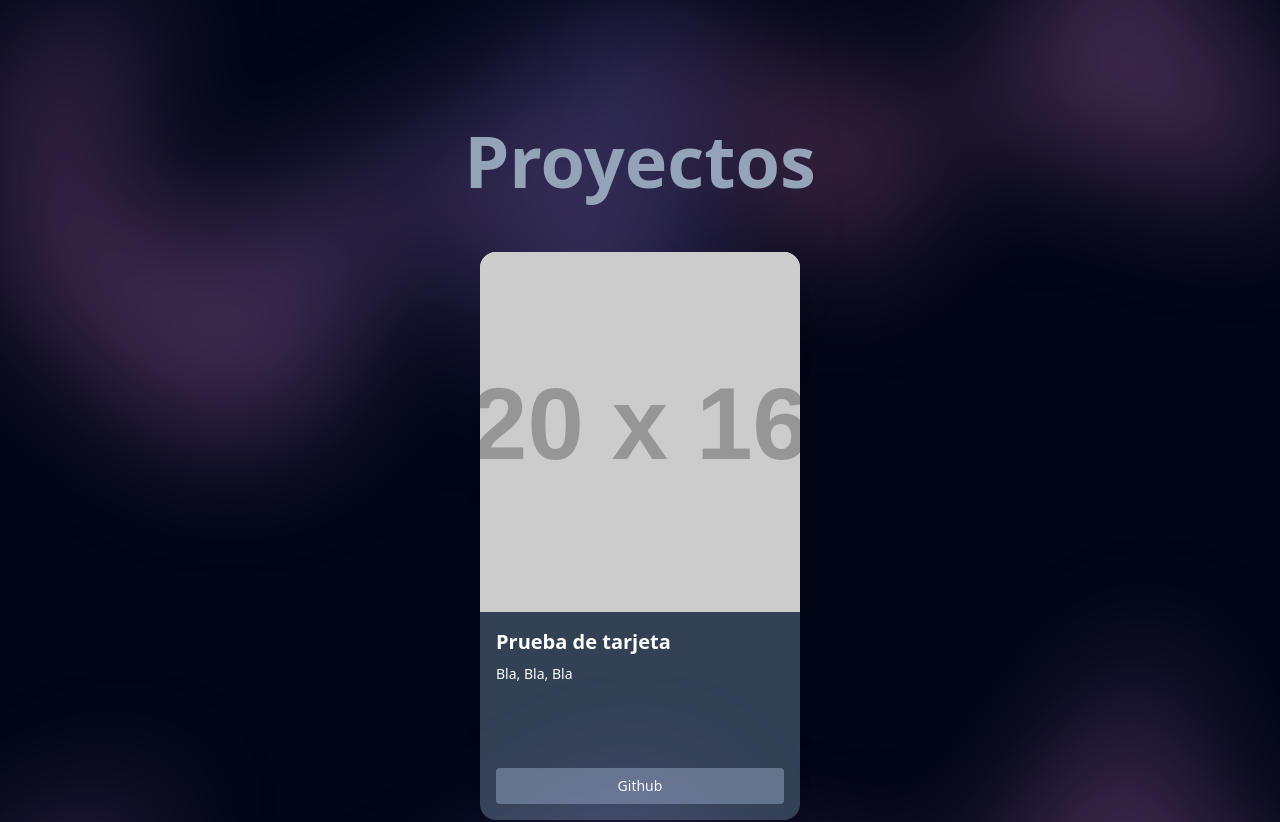
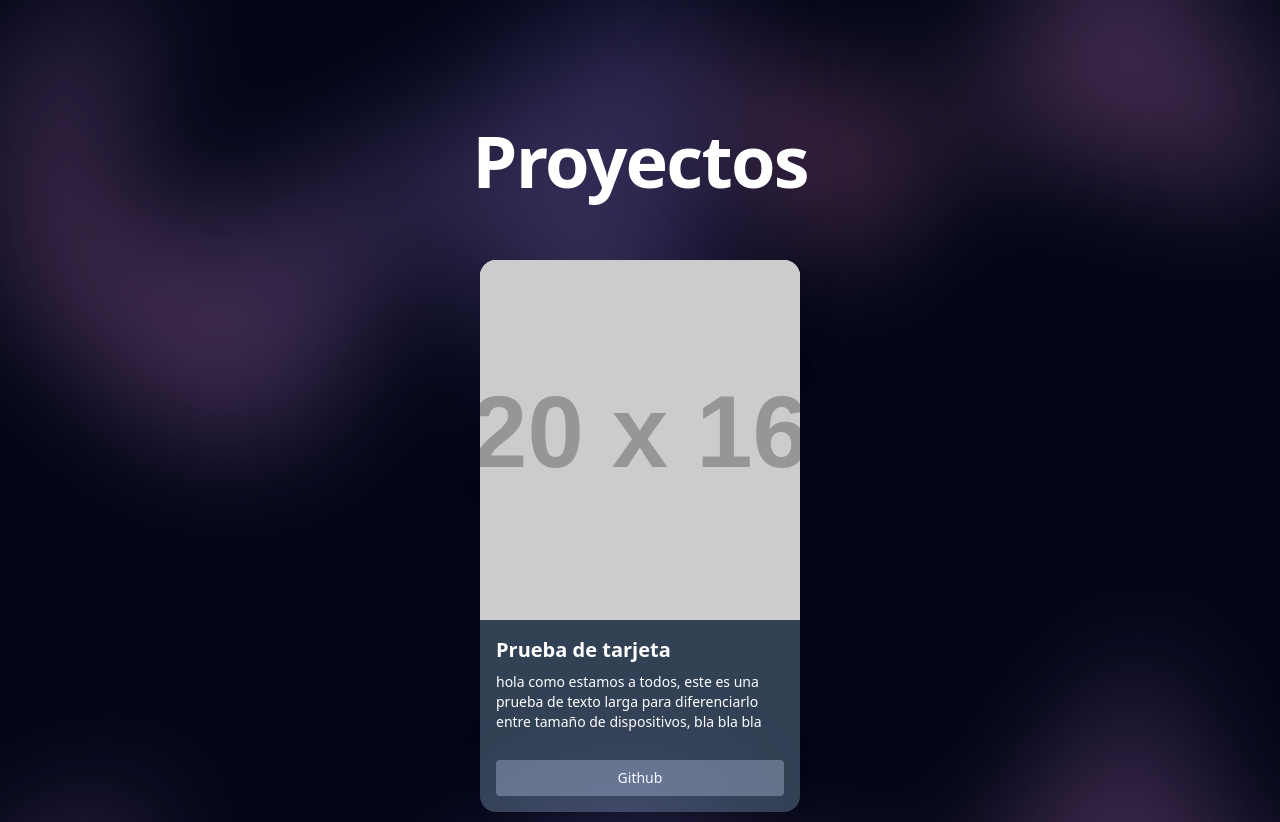
Before and after one commit to Carlos-Boton/Portafolio, a React (Create React App) app: page / in a window 1280 px wide. Shown: the part 720-1542 px from the top of the page. Built offline with nearby package versions, Linux system fonts and the light colour scheme.

Commit message:
Actualizacion Proyectos

```diff
--- a/src/components/pages/proyectos.jsx
+++ b/src/components/pages/proyectos.jsx
@@ -16,23 +16,23 @@ const Proyectos = () => {
                     />
                 </div>
                 <div className="h-full flex flex-col items-center justify-center">
-                    <h3 className="text-7xl font-bold text-slate-400 mb-10">Proyectos</h3>
-                    <div className=" h-[600px] py-4 px-12 w-full overflow-x-auto">
+                    <h3 className="text-balance text-5xl font-semibold tracking-tight text-white sm:text-7xl max-w-xl mb-10">Proyectos</h3>
+                    <div className="h-[540px] sm:h-[600px] py-6 sm:px-12 w-full overflow-x-auto">
                         <div className="flex items-center justify-center h-full min-w-max">
 
                             <div className="w-80 h-full rounded-2xl mx-6 bg-slate-700 shadow-lg overflow-hidden text-white">
-                                <div className="h-[360px] bg-gray-200">
+                                <div className="h-[300px] sm:h-[360px] bg-gray-200">
                                     <img
                                         src="https://via.placeholder.com/320x160"
                                         alt="IMG"
                                         className="w-full h-full object-cover"
                                     />
                                 </div>
-                                <div className="p-4 flex flex-col justify-between h-[calc(100%-360px)]">
+                                <div className="p-4 flex flex-col justify-between h-[calc(100%-304px)] sm:h-[calc(100%-360px)]">
                                     <div>
                                         <h2 className="text-xl font-bold mb-2 text-white">Prueba de tarjeta</h2>
                                         <p className="text-sm text-white">
-                                            Bla, Bla, Bla
+                                            hola como estamos a todos, este es una prueba de texto larga para diferenciarlo entre tamaño de dispositivos, bla bla bla
                                         </p>
                                     </div>
                                     <button className="mt-4 bg-slate-500 text-white text-sm px-4 py-2 rounded hover:bg-slate-600 transition-all">
```
